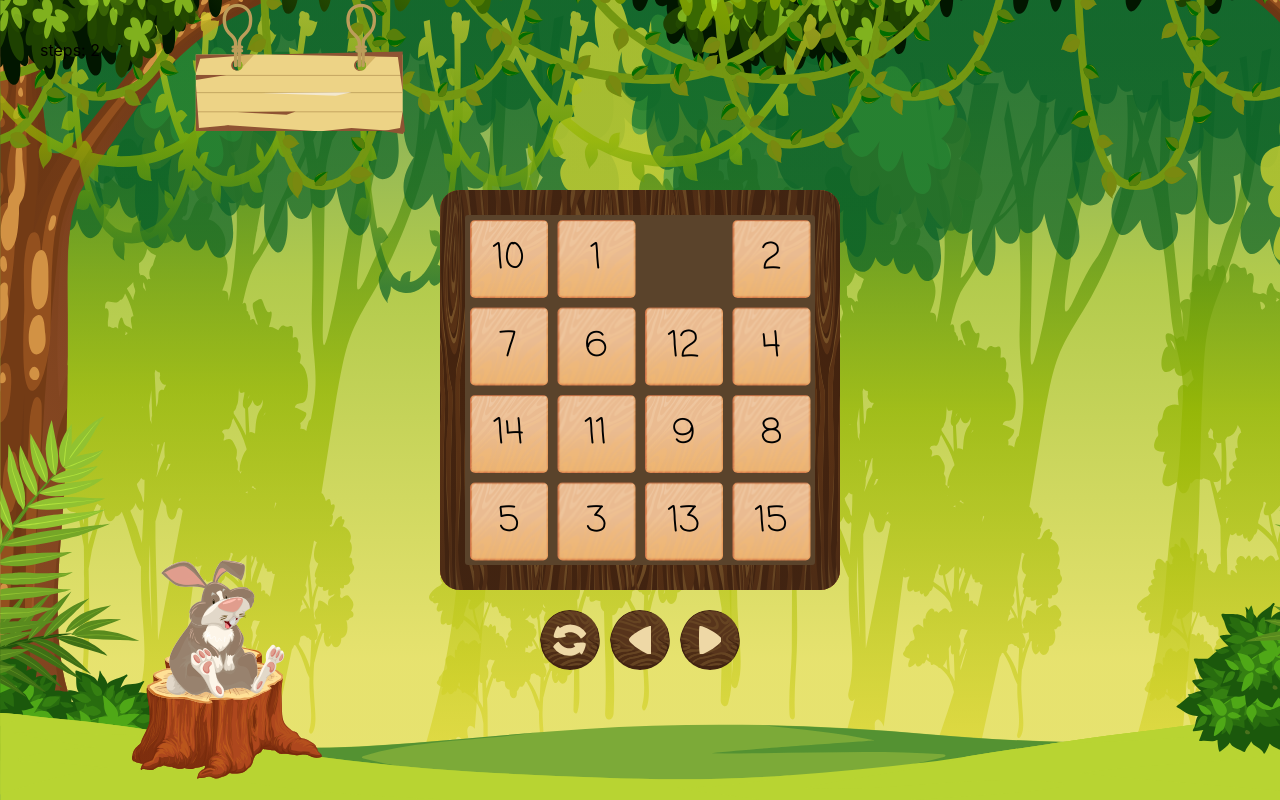
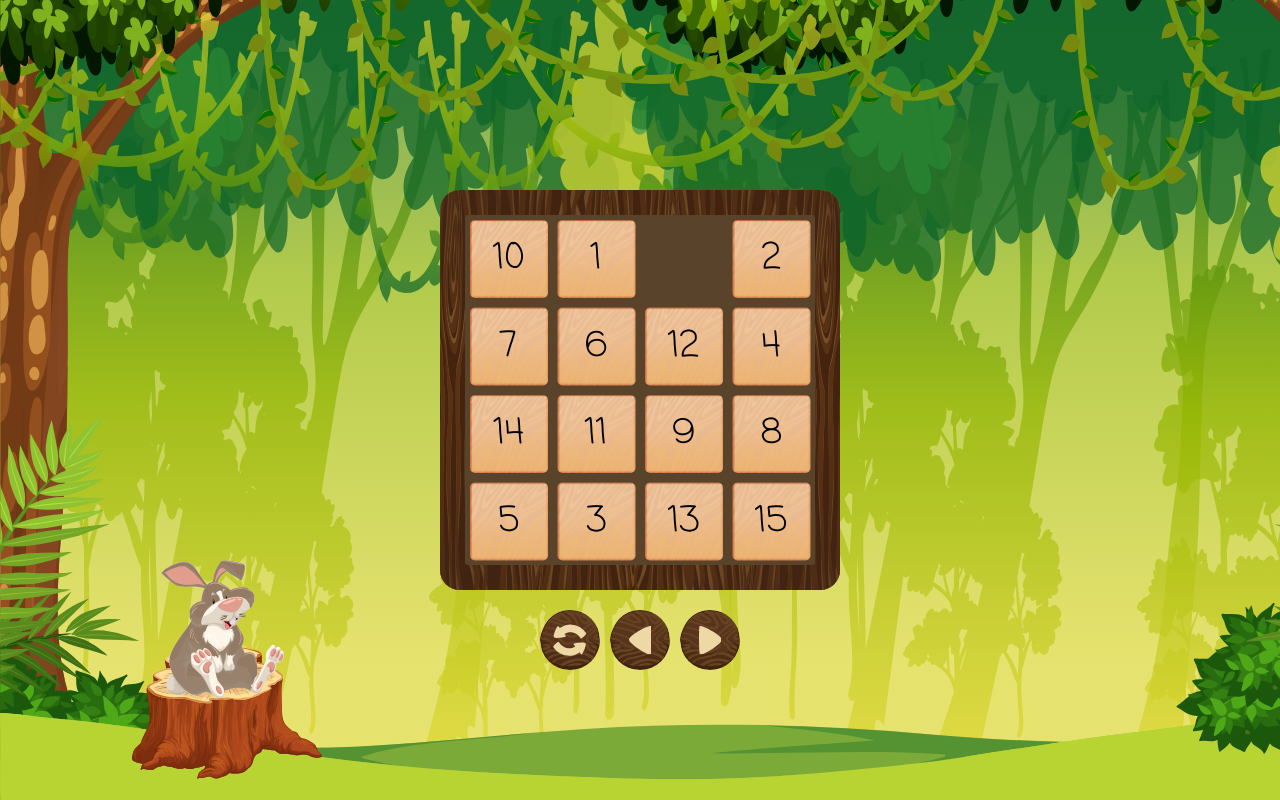
Before and after one commit to AlbertGabdullin/puzzle15, a React (Create React App) app: page / in a window 1280 px wide. Built offline with nearby package versions, Linux system fonts and the light colour scheme.

Commit message:
remove header from board

```diff
--- a/src/App.js
+++ b/src/App.js
@@ -1,16 +1,10 @@
-import React, { Fragment } from 'react';
+import React from 'react';
 import { connect } from 'react-redux';
 import Board from './containers/Board';
-import Header from './containers/Header';
 import './App.css';
 
 
-const App = props => (
-  <Fragment>
-    <Header />
-    <Board {...props} />
-  </Fragment>
-)
+const App = props => <Board {...props} />;
 
 const mapStateToProps = state => ({
   numbers: state.game.matrix,
```
